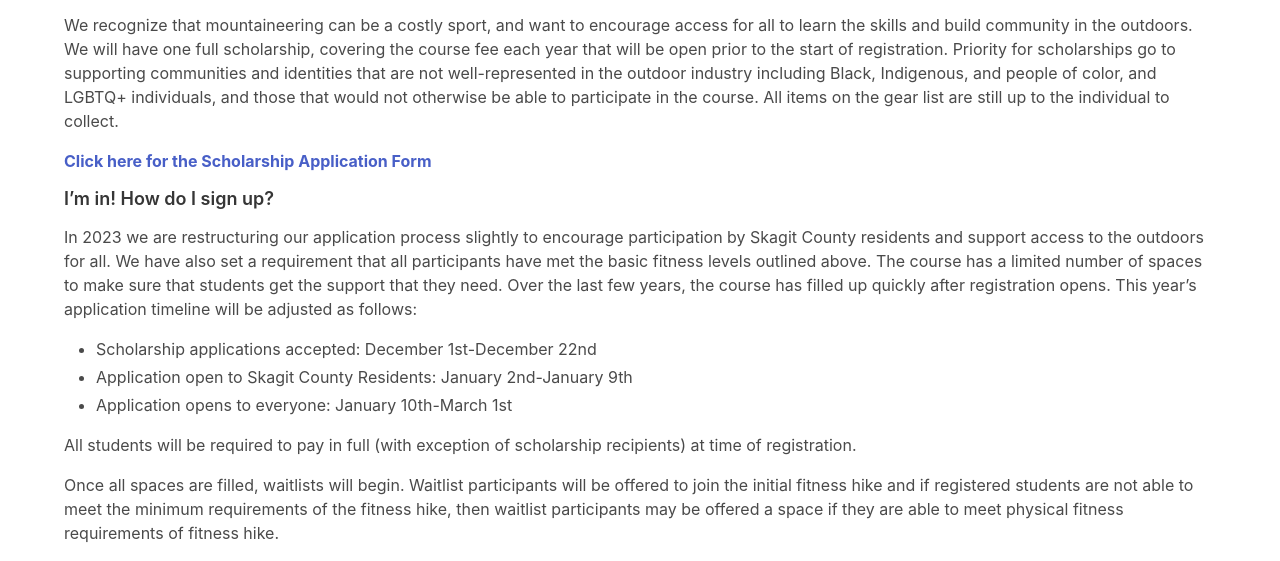
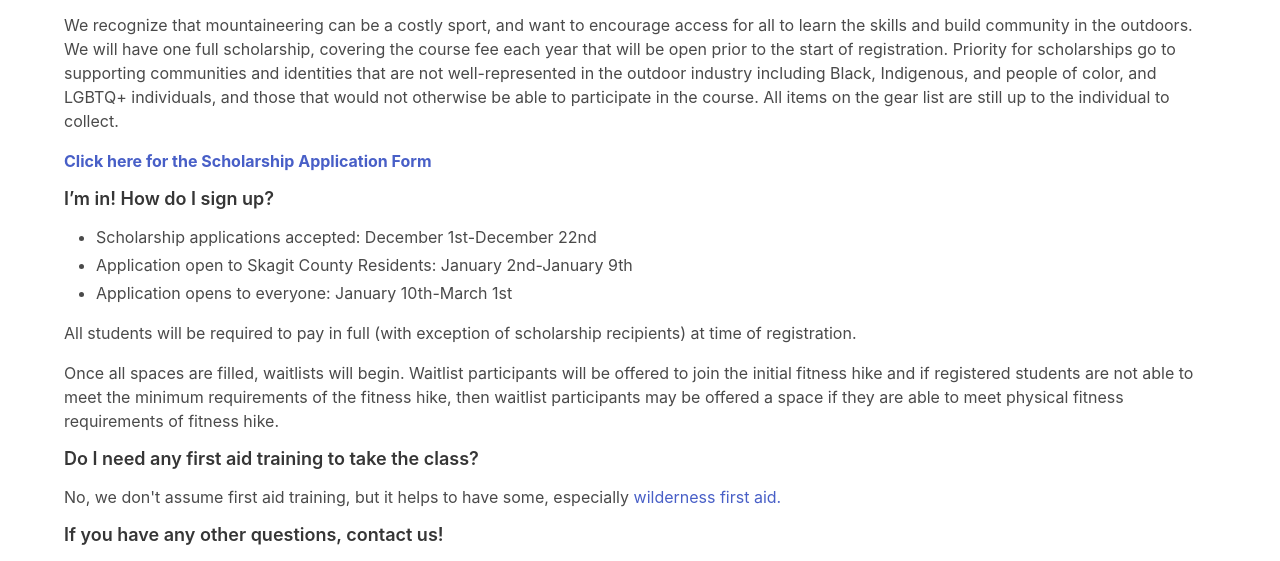
Before and after one commit to raymond-devries/skagit-bmc-registration, a Django app: page / in a window 1280 px wide. Shown: the part 3483-4044 px from the top of the page. Run offline with Django 3.2, Linux system fonts and the light colour scheme; parts of the project's set-up code (start-up, migrations or seed data) failed here and were passed over; some libraries are stand-ins or nearby versions.

Commit message:
Update year

```diff
--- a/templates/bmc_registration/available_courses.html
+++ b/templates/bmc_registration/available_courses.html
@@ -1,7 +1,7 @@
 {% extends "base.html" %}
 
 {% block content %}
-    <h1 class="title is-2 has-text-centered is-size-3-mobile">2023 Courses</h1>
+    <h1 class="title is-2 has-text-centered is-size-3-mobile">2024 Courses</h1>
     <div class="block">
         <div class="message">
             <div class="message-body"><p class="block">Classroom sessions are held from 6
--- a/templates/bmc_registration/home.html
+++ b/templates/bmc_registration/home.html
@@ -215,14 +215,6 @@
         </p>
         <p><b><a href="https://forms.gle/QPr2TjnMpJuZi45K8">Click here for the Scholarship Application Form</a></b></p>
         <h5>I’m in! How do I sign up?</h5>
-        <p>
-            In 2023 we are restructuring our application process slightly to encourage participation by Skagit County
-            residents and support access to the outdoors for all. We have also set a requirement that all participants
-            have met the basic fitness levels outlined above.
-            The course has a limited number of spaces to make sure that students get the support that they need. Over
-            the last few years, the course has filled up quickly after registration opens. This year’s application
-            timeline will be adjusted as follows:
-        </p>
         <ul>
             <li>Scholarship applications accepted: December 1st-December 22nd</li>
             <li>Application open to Skagit County Residents: January 2nd-January 9th</li>
```
